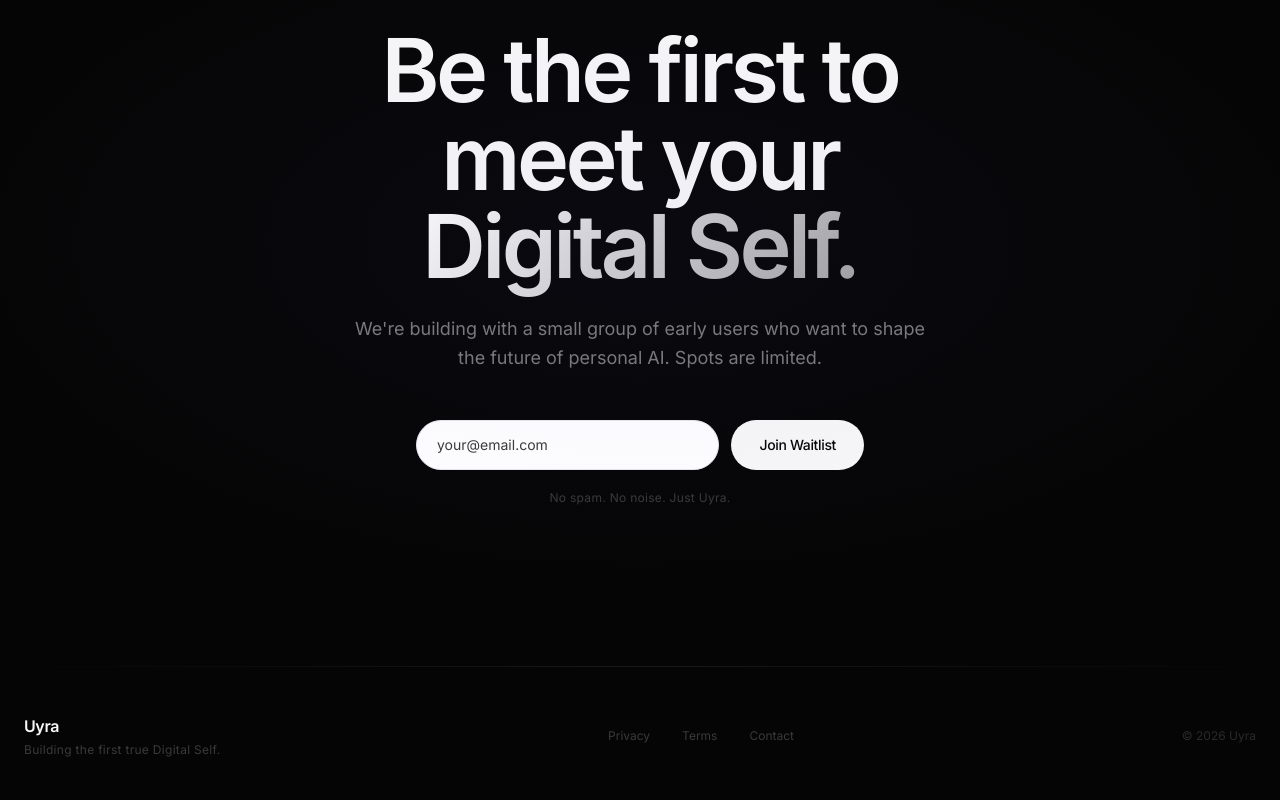
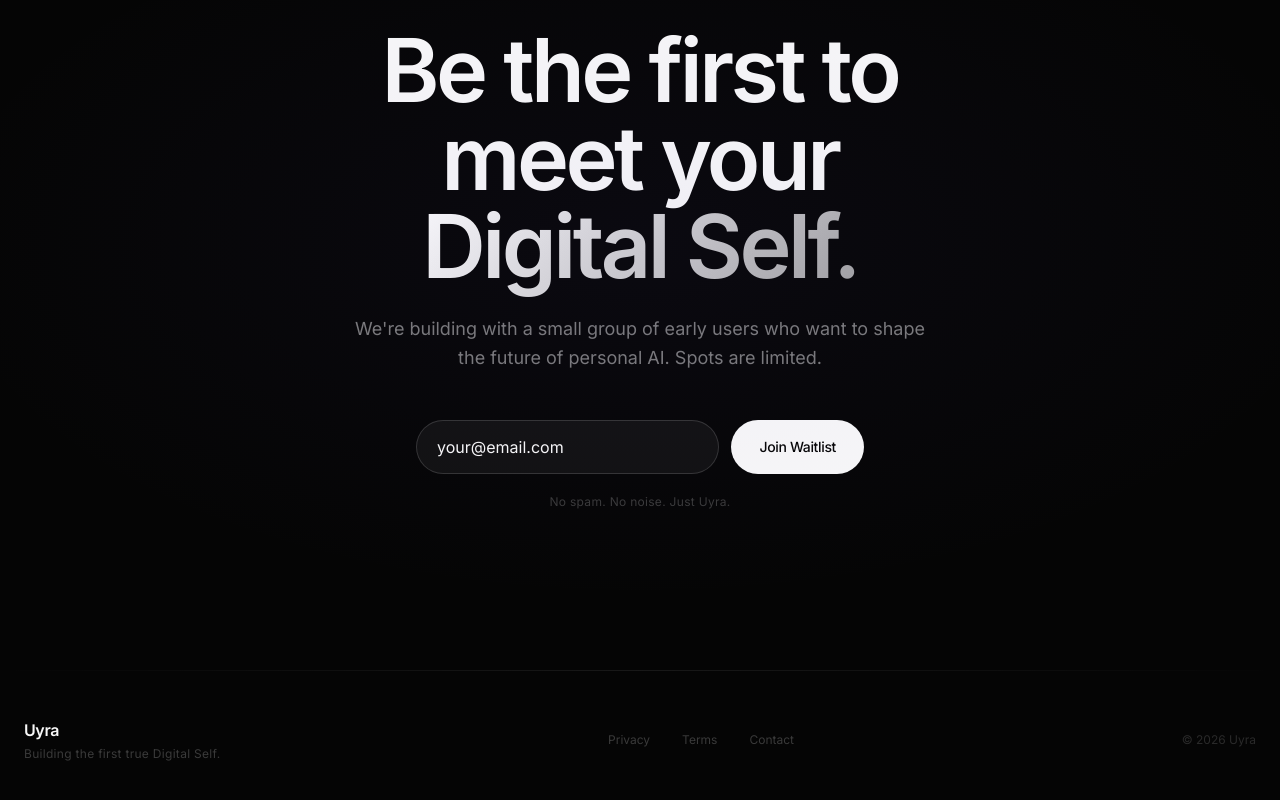
Before and after one commit to Ahmadhaji-hub/Uyra, a Next.js app: page / in a window 1280 px wide. Shown: the part 6247-7047 px from the top of the page. Built offline with nearby package versions, Linux system fonts and the light colour scheme; no server answers.

Commit message:
Fix: input text visibility and autofill color

```diff
--- a/app/globals.css
+++ b/app/globals.css
@@ -95,6 +95,19 @@ body::before {
   background: linear-gradient(90deg, transparent, rgba(255,255,255,0.08), transparent);
 }
 
+/* Fix browser autofill turning input white */
+input:-webkit-autofill,
+input:-webkit-autofill:hover,
+input:-webkit-autofill:focus {
+  -webkit-box-shadow: 0 0 0px 1000px #111111 inset !important;
+  -webkit-text-fill-color: #f8f8f8 !important;
+  caret-color: #f8f8f8;
+}
+
+input::placeholder {
+  color: #3a3a3a;
+}
+
 @layer utilities {
   .text-balance {
     text-wrap: balance;
--- a/components/WaitlistSection.tsx
+++ b/components/WaitlistSection.tsx
@@ -133,11 +133,16 @@ export default function WaitlistSection() {
                   }}
                   placeholder="your@email.com"
                   required
-                  className={`flex-1 px-5 py-3.5 rounded-full bg-white/4 border text-[#f8f8f8] placeholder-[#3a3a3a] text-sm outline-none transition-all duration-200
+                  className={`flex-1 px-5 py-3.5 rounded-full border text-base outline-none transition-all duration-200 appearance-none
                     ${isError
                       ? 'border-red-500/40 focus:border-red-500/60'
-                      : 'border-white/8 focus:border-white/20 focus:bg-white/6'
+                      : 'border-white/15 focus:border-white/30'
                     }`}
+                  style={{
+                    background: '#111111',
+                    color: '#f8f8f8',
+                    WebkitTextFillColor: '#f8f8f8',
+                  }}
                 />
                 <button
                   type="submit"
```
